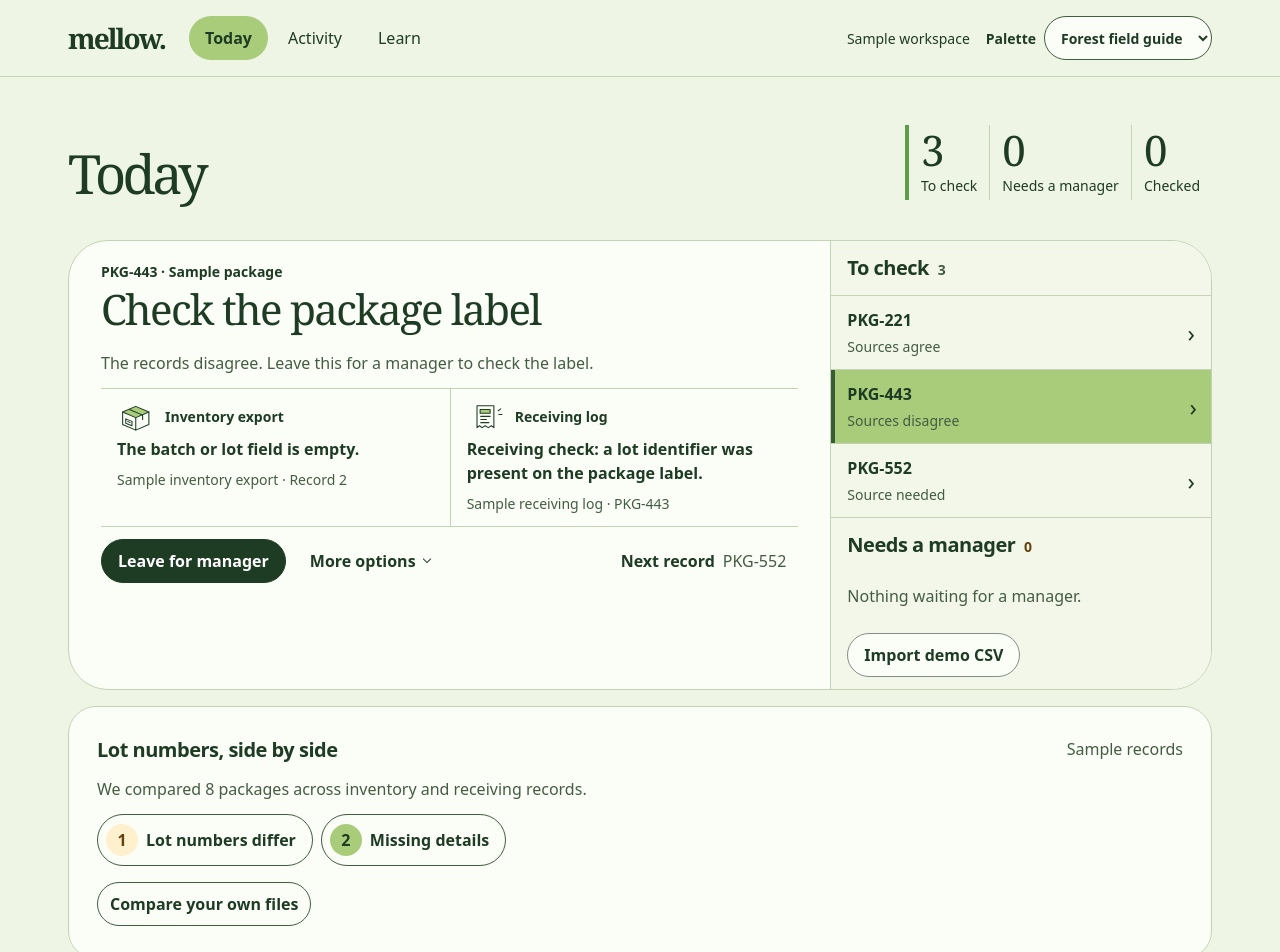
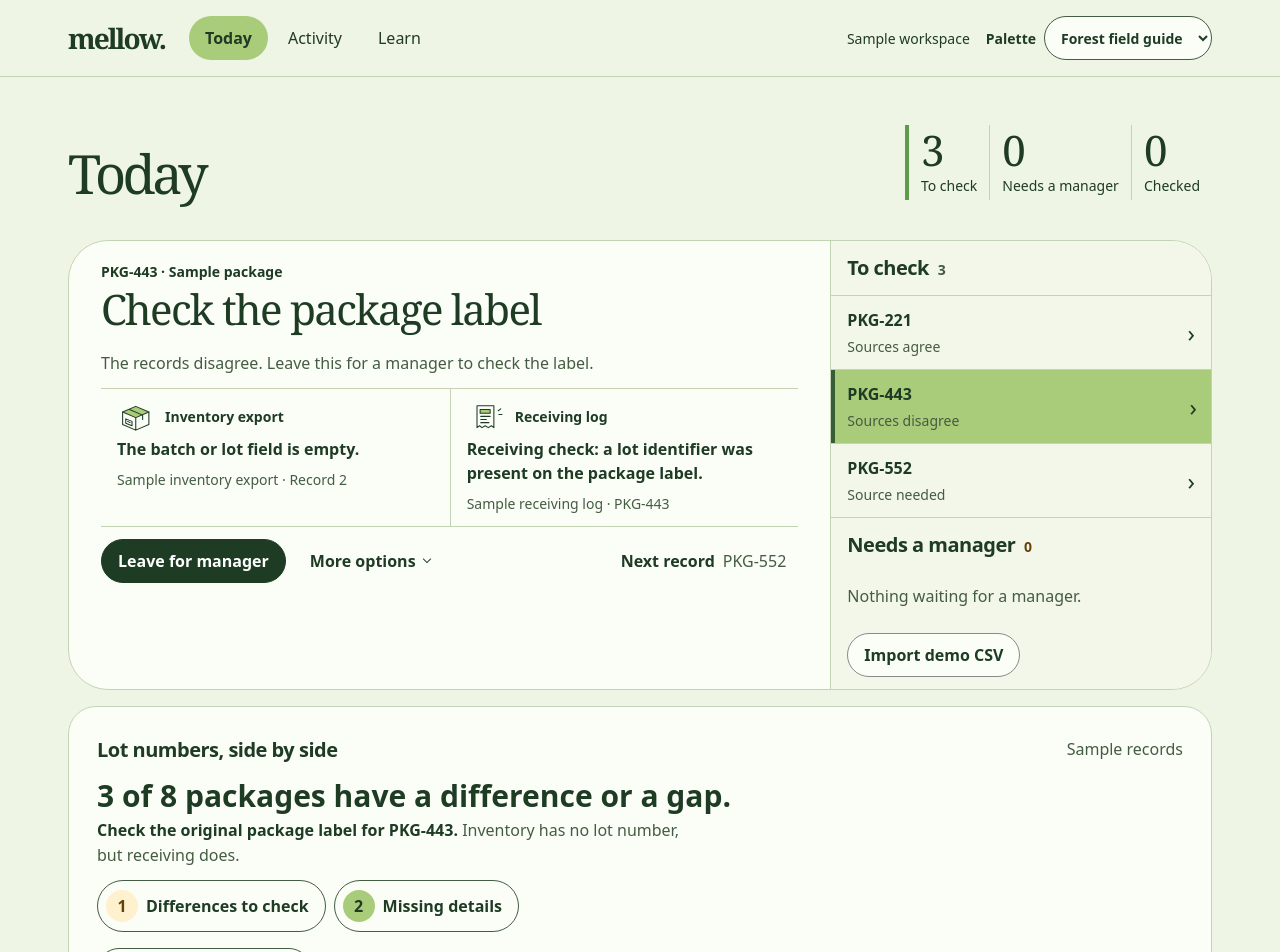
Before and after one commit to mauifrancis-ui/mellow-demo, a React (Vite) app: page / in a window 1280 px wide. Shown: the top 952 px of the page. Built offline with nearby package versions, Linux system fonts and the light colour scheme; a web font is replaced by a local one.

Commit message:
Show comparison insights in skim dip and dive layers

```diff
--- a/src/ReceivingCheck.tsx
+++ b/src/ReceivingCheck.tsx
@@ -1,5 +1,5 @@
 import { useState, type FormEvent } from "react";
-import { compareLots, lotInsight, lotRecords, sampleComparison, type LotCheck } from "./comparison";
+import { compareLots, lotInsight, lotRecords, sampleComparison, summarizeLots, type LotCheck } from "./comparison";
 
 export function ReceivingCheck({ result, onResult, showDifferences, onShowDifferences }: {
   result?: LotCheck[];
@@ -8,20 +8,27 @@ export function ReceivingCheck({ result, onResult, showDifferences, onShowDiffer
   onShowDifferences: (open: boolean) => void;
 }) {
   const [filter, setFilter] = useState<"different" | "missing">();
+  const [showRows, setShowRows] = useState(false);
   const [showExports, setShowExports] = useState(false);
   const [error, setError] = useState("");
   const [busy, setBusy] = useState(false);
   const rows = result ?? sampleComparison;
-  const exceptions = rows.filter(({ state }) => state !== "match");
-  const different = exceptions.filter(({ state }) => state === "different").length;
-  const missing = exceptions.length - different;
+  const summary = summarizeLots(rows);
+  const exceptions = [...summary.different, ...summary.missing];
   const categories = [
-    { id: "different", label: "Lot numbers differ", count: different },
-    { id: "missing", label: "Missing details", count: missing },
+    { id: "different", label: "Differences to check", count: summary.different.length },
+    { id: "missing", label: "Missing details", count: summary.missing.length },
   ] as const;
-  const visibleRows = filter ? exceptions.filter(({ state }) => state === filter) : exceptions;
-  const priority = visibleRows.find(({ state }) => state === "different") ?? visibleRows[0];
-  const insight = result && priority ? lotInsight(priority) : undefined;
+  const visibleRows = filter ? summary[filter] : exceptions;
+  const firstCheck = summary.first ? lotInsight(summary.first) : undefined;
+  const hasMissingInventory = visibleRows.some((row) => row.inventory === null);
+  const hasMissingReceiving = visibleRows.some((row) => row.receiving === null);
+  const hasBlankLots = visibleRows.some((row) => row.inventory === "" && row.receiving === "");
+  const missingChecks = [
+    hasMissingInventory && "Look up packages without a matching inventory record.",
+    hasMissingReceiving && "Look up packages without a matching receiving record.",
+    hasBlankLots && "If both lot fields are blank, check the original label or paperwork.",
+  ].filter(Boolean);
 
   async function checkFiles(event: FormEvent<HTMLFormElement>) {
     event.preventDefault();
@@ -39,7 +46,8 @@ export function ReceivingCheck({ result, onResult, showDifferences, onShowDiffer
       const [left, right] = await Promise.all([inventory.text(), receiving.text()]);
       onResult(compareLots(lotRecords(left), lotRecords(right)));
       setFilter(undefined);
-      onShowDifferences(true);
+      setShowRows(false);
+      onShowDifferences(false);
     } catch (failure) {
       onResult(undefined);
       setError(failure instanceof Error ? failure.message : "Couldn’t read the files.");
@@ -54,13 +62,17 @@ export function ReceivingCheck({ result, onResult, showDifferences, onShowDiffer
       <p>{result ? "Your files" : "Sample records"}</p>
     </header>
     <div className="receiving-outcome" aria-live="polite" aria-atomic="true">
-      <p>{exceptions.length ? `We compared ${rows.length} ${rows.length === 1 ? "package" : "packages"} across inventory and receiving records.` : `The lot numbers match for all ${rows.length} ${rows.length === 1 ? "package" : "packages"}.`}</p>
+      <p className="receiving-headline">{exceptions.length
+        ? `${exceptions.length} of ${summary.checked} ${exceptions.length === 1 ? "packages has" : "packages have"} a difference or a gap.`
+        : `The lot numbers match for all ${summary.checked} ${summary.checked === 1 ? "package" : "packages"}.`}</p>
+      {firstCheck && <p className="receiving-first-check"><strong>{firstCheck.title}.</strong> {firstCheck.detail}</p>}
     </div>
     {exceptions.length > 0 && <div className="receiving-filters" role="group" aria-label="Compare records by result">
       {categories.filter(({ count }) => count > 0).map(({ id, label, count }) => {
         const selected = showDifferences && filter === id;
         return <button type="button" key={id} data-result={id} aria-pressed={selected} aria-controls="receiving-differences" onClick={() => {
           setFilter(id);
+          setShowRows(false);
           onShowDifferences(!selected);
         }}>
           <span className="receiving-filter-count">{count}</span>
@@ -69,8 +81,11 @@ export function ReceivingCheck({ result, onResult, showDifferences, onShowDiffer
       })}
     </div>}
     <div id="receiving-differences" hidden={!showDifferences || !exceptions.length}>
-      {insight && <p className="comparison-insight"><strong>{insight.title}.</strong> {insight.detail}</p>}
-      {exceptions.length ? <div className="lot-table">
+      {filter === "different" && <p className="comparison-insight">The two sources disagree. Use the package label to verify the lot number before changing a record.</p>}
+      {filter === "missing" && <ul className="comparison-insight">{missingChecks.map((check) => check && <li key={check}>{check}</li>)}</ul>}
+      <details className="receiving-dive" open={showRows} onToggle={(event) => setShowRows(event.currentTarget.open)}>
+        <summary>See source records</summary>
+        <div className="lot-table">
           <table className="lot-differences">
             <caption className="sr-only">{filter === "different" ? "Packages with different lot numbers" : filter === "missing" ? "Packages with missing details" : "Lot numbers with differences or gaps"}</caption>
             <thead><tr><th scope="col">Package</th><th scope="col">Inventory record</th><th scope="col">Receiving record</th></tr></thead>
@@ -82,7 +97,8 @@ export function ReceivingCheck({ result, onResult, showDifferences, onShowDiffer
               </tr>)}
             </tbody>
           </table>
-      </div> : <p>All lot numbers match across the two files.</p>}
+        </div>
+      </details>
     </div>
     <div className="receiving-actions">
       <button type="button" className="manual-evidence" aria-expanded={showExports} aria-controls="receiving-exports" onClick={() => setShowExports(!showExports)}>
@@ -97,7 +113,7 @@ export function ReceivingCheck({ result, onResult, showDifferences, onShowDiffer
         <button className="manual-evidence" disabled={busy}>Compare files</button>
       </form>
       {error && <p role="alert" className="error">{error}</p>}
-      {result && <button className="manual-evidence" onClick={() => { onResult(undefined); setFilter(undefined); onShowDifferences(false); setError(""); }}>Return to sample</button>}
+      {result && <button className="manual-evidence" onClick={() => { onResult(undefined); setFilter(undefined); setShowRows(false); onShowDifferences(false); setError(""); }}>Return to sample</button>}
     </div>
   </section>;
 }
--- a/src/comparison.ts
+++ b/src/comparison.ts
@@ -41,7 +41,7 @@ export function lotInsight(row: LotCheck): { title: string; detail: string } {
     const difference = row.inventory === "" ? "Inventory has no lot number, but receiving does."
       : row.receiving === "" ? "Receiving has no lot number, but inventory does."
         : "Inventory and receiving list different lot numbers.";
-    return { title: `Check the label on ${row.packageId}`, detail: `${difference} Verify the number on the original package label.` };
+    return { title: `Check the original package label for ${row.packageId}`, detail: difference };
   }
   if (row.state === "missing") {
     if (row.receiving === null) {
@@ -54,3 +54,15 @@ export function lotInsight(row: LotCheck): { title: string; detail: string } {
   }
   return { title: `The lot numbers match for ${row.packageId}`, detail: "Both files list the same number. No follow-up for this comparison." };
 }
+
+export function summarizeLots(rows: LotCheck[]) {
+  const different = rows.filter(({ state }) => state === "different");
+  const missing = rows.filter(({ state }) => state === "missing");
+  return {
+    checked: rows.length,
+    different,
+    missing,
+    matched: rows.length - different.length - missing.length,
+    first: different[0] ?? missing[0],
+  };
+}
--- a/src/styles.css
+++ b/src/styles.css
@@ -431,3 +431,10 @@ small { display: block; margin-top: 4px; font-size: 14px; }
 .lot-differences tbody tr { border-top: 1px solid var(--line); }
 .lot-differences tbody th { font-weight: 650; }
 .comparison-insight { margin-block: 4px 12px; color: var(--muted); }
+
+.receiving-outcome { display: grid; gap: 4px; }
+.receiving-outcome .receiving-headline { color: var(--deep); font-size: clamp(22px, 3vw, 30px); font-weight: 700; line-height: 1.25; }
+.receiving-outcome .receiving-first-check { max-width: 66ch; }
+.receiving-first-check strong { color: var(--deep); }
+.receiving-dive summary { min-height: 44px; width: fit-content; padding: 12px 0; color: var(--accent); font-weight: 650; }
+.receiving-dive .lot-table { margin-bottom: 8px; }
```
Also changed, not shown: 2 other files (tests, documents, lock files or other folders). Lines whose indentation alone changed are shown as unchanged.
